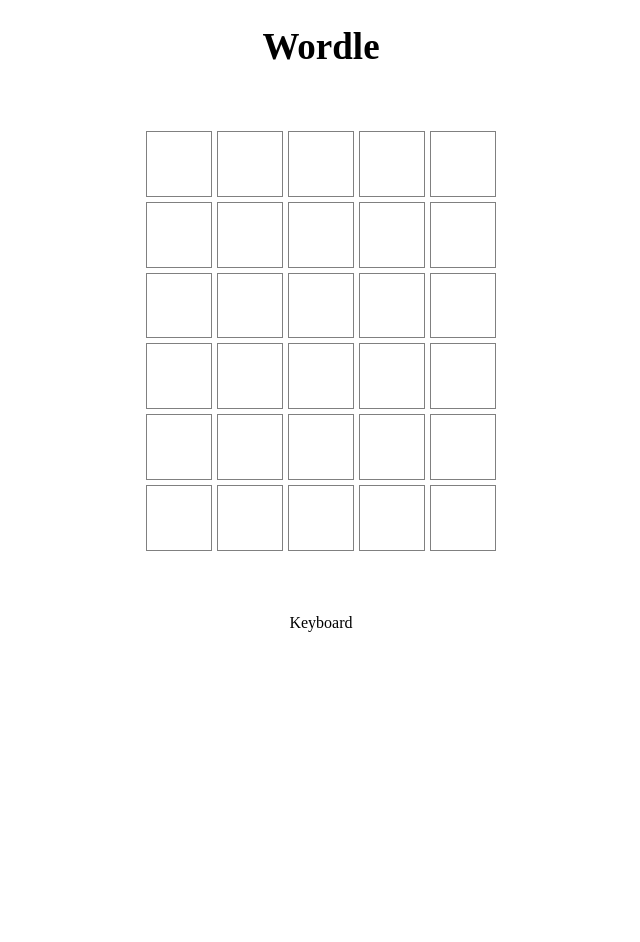
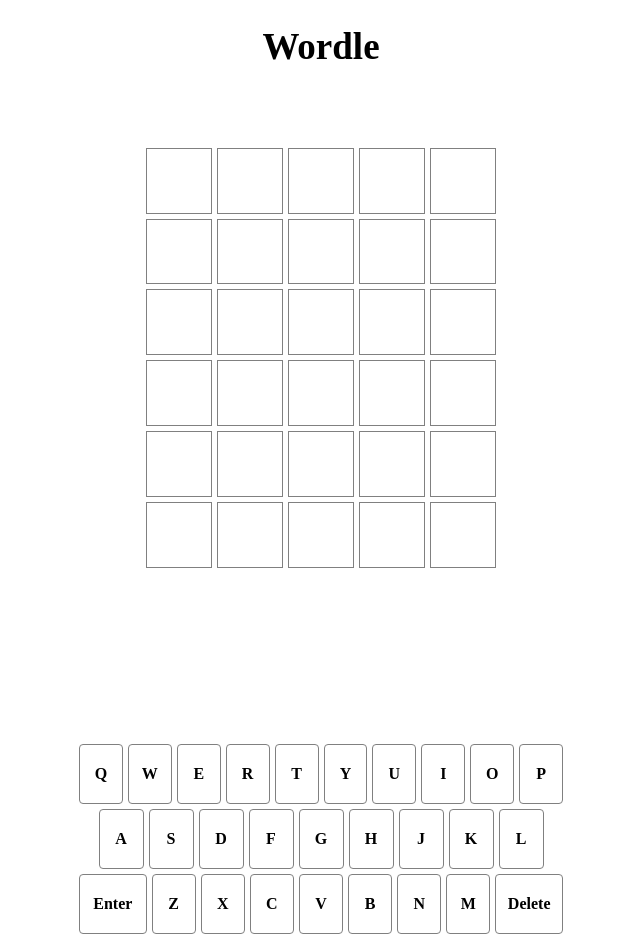
Before and after one commit to William-Feng/mini-playground, a React (Create React App) app: page / in a window 1280 px wide. Shown: the whole page, without its empty margins (319-959 px from the left). Before the commit the page ends 800 px from the top, so only its background shows below. Built offline with nearby package versions, Linux system fonts and the light colour scheme.

Commit message:
Setup keyboard

```diff
--- a/src/App.css
+++ b/src/App.css
@@ -10,7 +10,7 @@ h1 {
 .grid {
   width: 350px;
   height: 420px;
-  margin: 5% auto;
+  margin: 5em auto;
   display: flex;
   flex-direction: column;
   gap: 5px;
@@ -19,6 +19,7 @@ h1 {
 .row {
   display: flex;
   flex-direction: row;
+  justify-content: center;
   flex: 1;
   gap: 5px;
 }
@@ -31,3 +32,29 @@ h1 {
   flex: 1;
   place-items: center;
 }
+
+.keyboard {
+  height: 190px;
+  width: 484px;
+  display: flex;
+  flex-direction: column;
+  margin: 5px auto;
+  gap: 5px;
+  padding-top: 6em;
+}
+
+.key {
+  height: 58px;
+  width: 43px;
+  font-weight: bold;
+  font-size: 1rem;
+  display: grid;
+  place-items: center;
+  border-radius: 4px;
+  cursor: pointer;
+  border: 1px solid grey;
+}
+
+#bigKey {
+  width: 67px;
+}
--- /dev/null
+++ b/src/components/Key.js
@@ -0,0 +1,11 @@
+import React from "react";
+
+function Key({ val, special }) {
+  return (
+    <div className="key" id={special && "bigKey"}>
+      {val}
+    </div>
+  );
+}
+
+export default Key;
--- a/src/components/Keyboard.js
+++ b/src/components/Keyboard.js
@@ -1,9 +1,32 @@
-import React from 'react'
+import React from "react";
+import Key from "./Key";
 
 function Keyboard() {
+  const row1 = ["Q", "W", "E", "R", "T", "Y", "U", "I", "O", "P"];
+  const row2 = ["A", "S", "D", "F", "G", "H", "J", "K", "L"];
+  const row3 = ["Z", "X", "C", "V", "B", "N", "M"];
+
   return (
-    <div>Keyboard</div>
-  )
+    <div className="keyboard">
+      <div className="row">
+        {row1.map((key) => {
+          return <Key val={key} />;
+        })}
+      </div>
+      <div className="row">
+        {row2.map((key) => {
+          return <Key val={key} />;
+        })}
+      </div>
+      <div className="row">
+        <Key val={"Enter"} special />
+        {row3.map((key) => {
+          return <Key val={key} />;
+        })}
+        <Key val={"Delete"} special />
+      </div>
+    </div>
+  );
 }
 
-export default Keyboard
+export default Keyboard;
```
